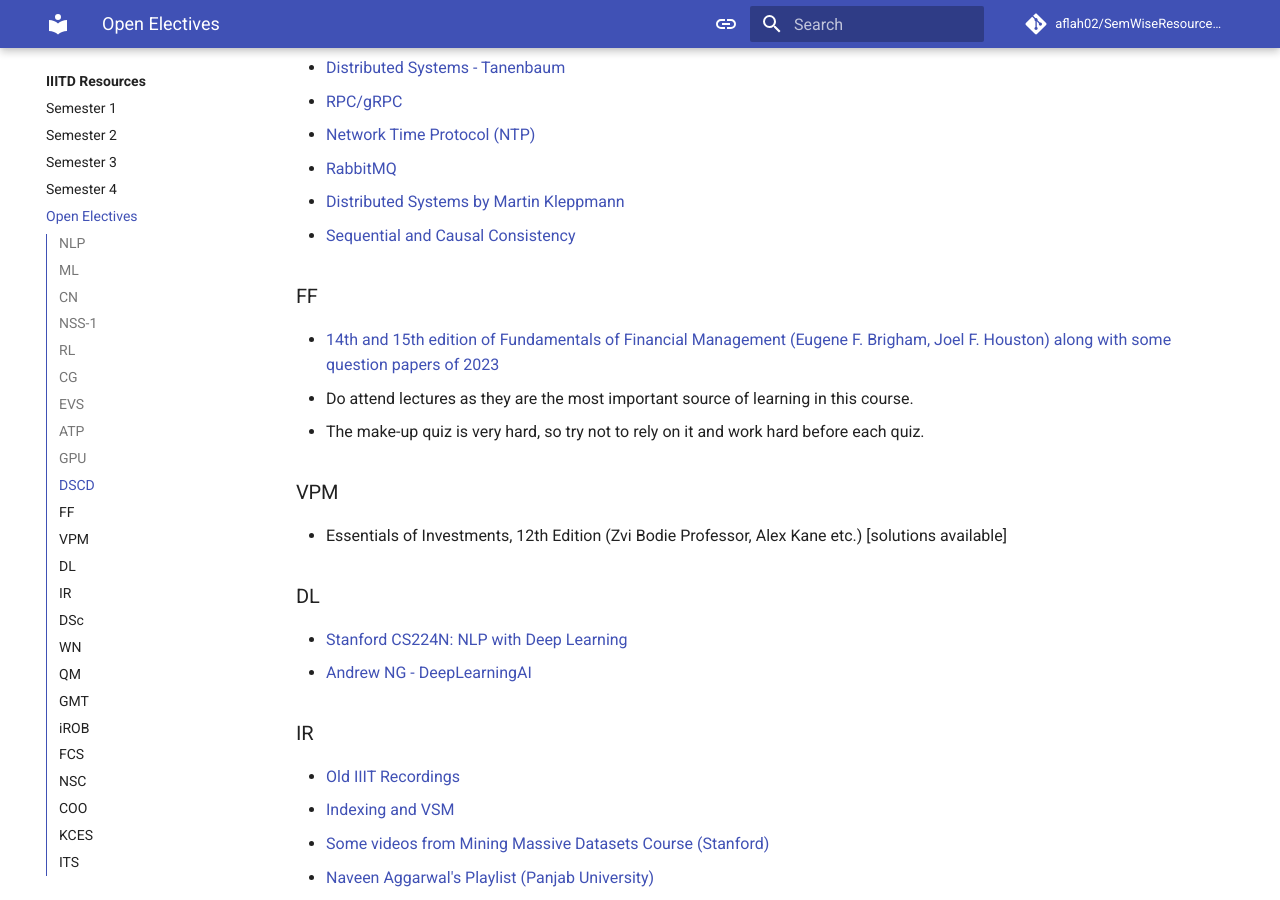
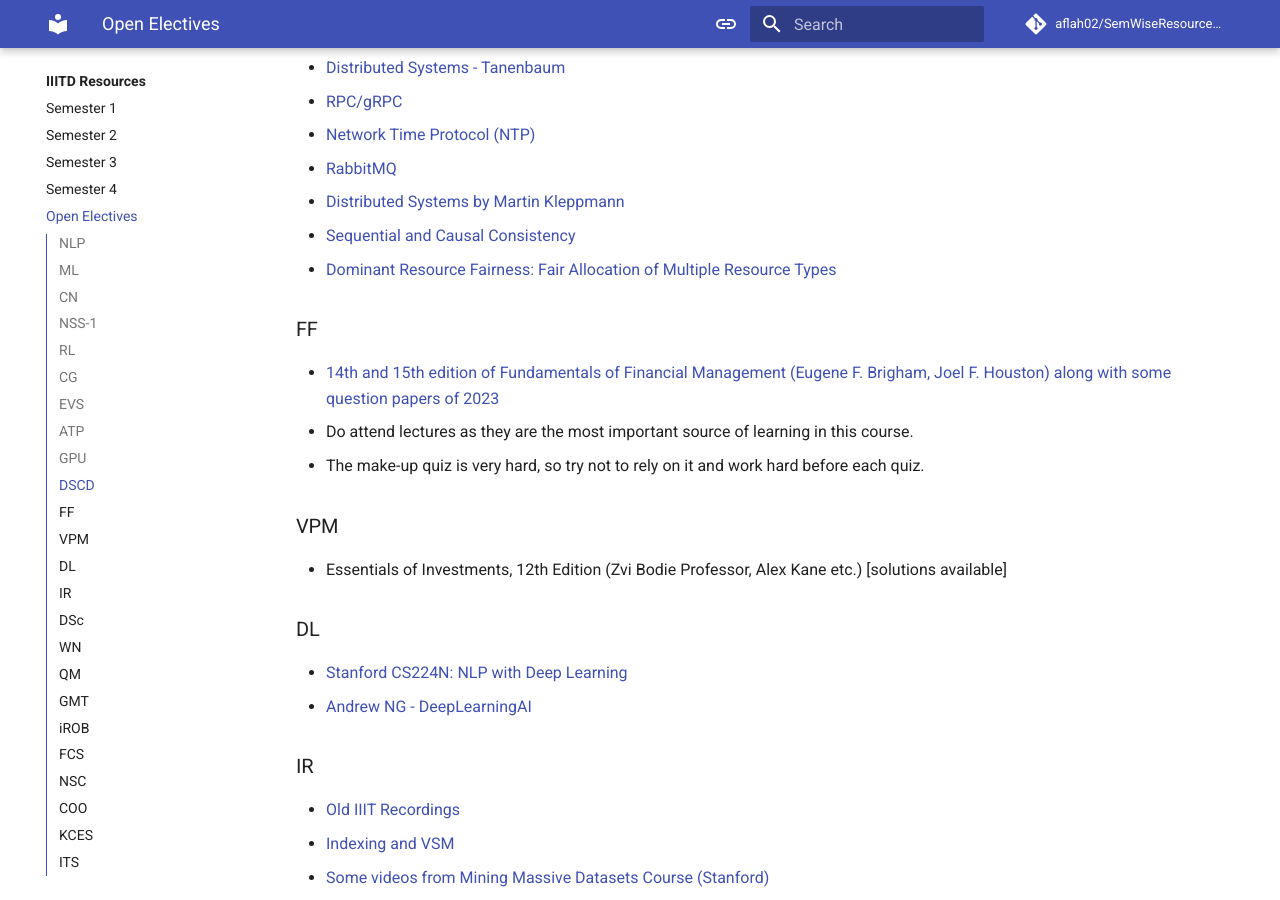
Before and after one commit to aflah02/SemWiseResourcesIIIT, an MkDocs documentation site: the page built from docs/open-electives.md, in a window 1280 px wide and 900 px high, scrolled down 2469 px. Built offline with MkDocs 1.6.1 and Material for MkDocs 9.7.7, drawn with Linux system fonts in a browser that asks for light colours; comment, search, counter and statistics services are not loaded.

```diff
--- a/docs/open-electives.md
+++ b/docs/open-electives.md
@@ -72,6 +72,7 @@
 - [RabbitMQ](https://www.youtube.com/watch?v=7rkeORD4jSw&pp=ygUIcmFiYml0bXE%3D)
 - [Distributed Systems by Martin Kleppmann](https://www.youtube.com/playlist?list=PLeKd45zvjcDFUEv_ohr_HdUFe97RItdiB)
 - [Sequential and Causal Consistency](https://www.youtube.com/watch?v=dHgvQXnZ7Gw)
+- [Dominant Resource Fairness: Fair Allocation of Multiple Resource Types](https://www.usenix.org/conference/nsdi11/dominant-resource-fairness-fair-allocation-multiple-resource-types)
 
 ### FF
 - [14th and 15th edition of Fundamentals of Financial Management (Eugene F. Brigham, Joel F. Houston) along with some question papers of 2023](https://drive.google.com/drive/folders/11Ue8schvq-gOOQx3Mt5VFeVmCIpXKCBb?usp=sharing)
```
Also changed, not shown: README.md (+1 -0 lines).
